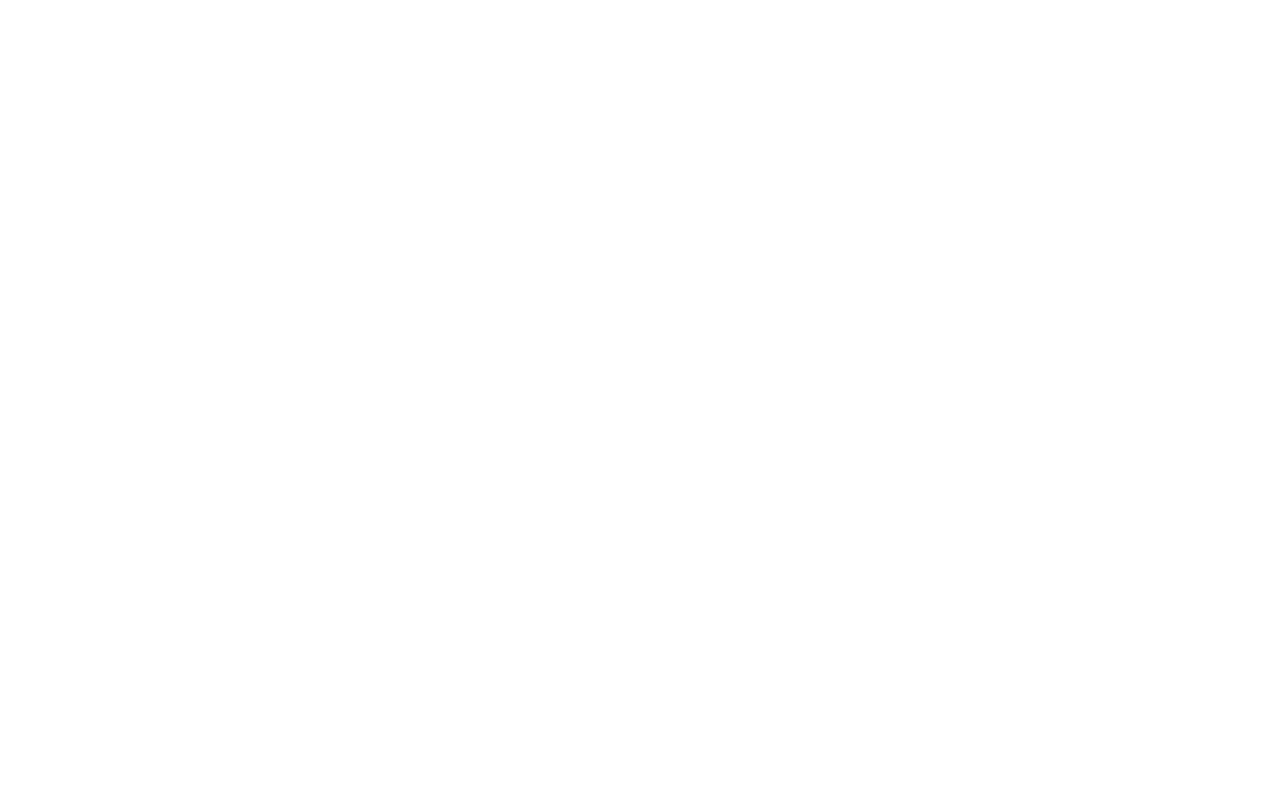
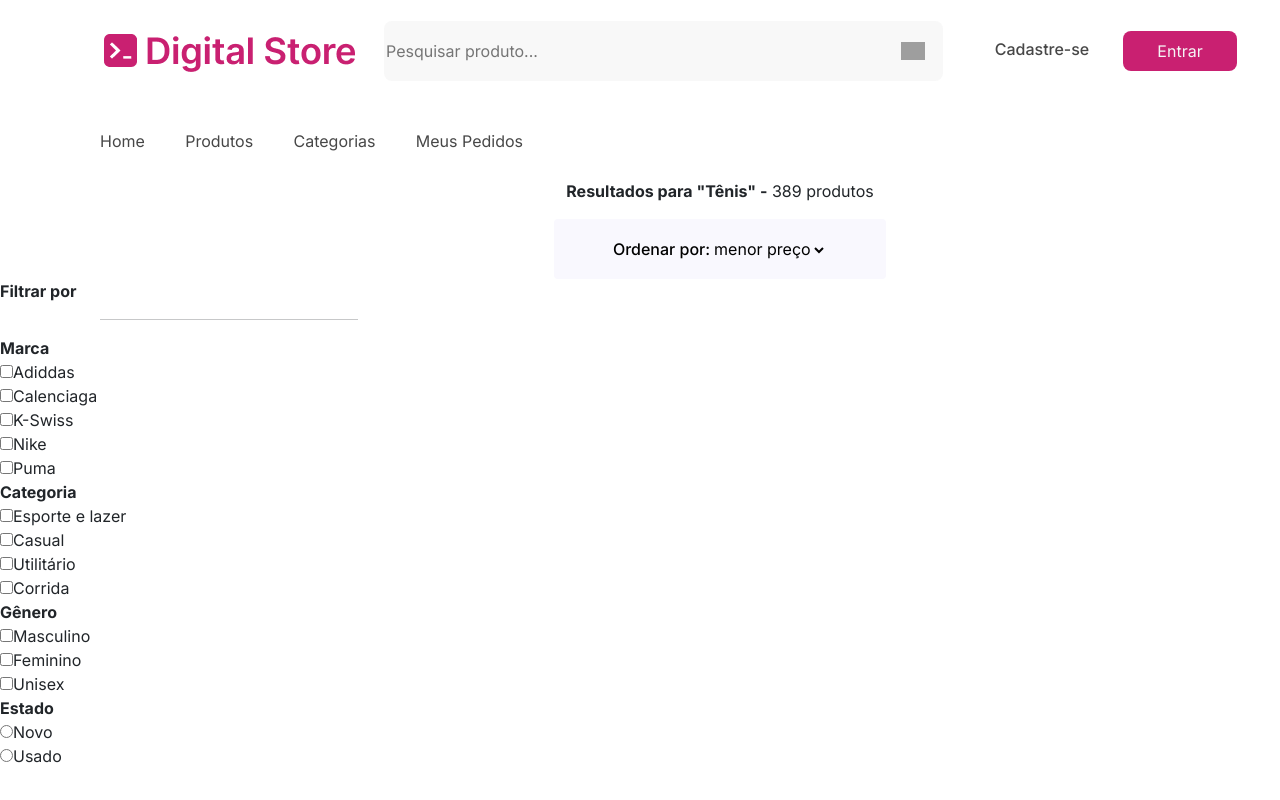
Before and after one commit to JohnyMax42/projeto-drip-store, a React (Vite) app: page / in a window 1280 px wide. Shown: the part 1340-2140 px from the top of the page. Before the commit the page ends 1327 px from the top, so only its background shows below. Built offline with nearby package versions, Linux system fonts and the light colour scheme; grey boxes are pictures that could not be loaded.

Commit message:
product linting criação

```diff
--- a/src/App.jsx
+++ b/src/App.jsx
@@ -21,6 +21,7 @@
         <Footer></Footer> */}
 
       <Layout pagina={<Banner/>}></Layout>
+      <Layout pagina={<ProductListingPage/>}></Layout>
 
         {/* Codigo padrão do vite
       <div>
--- /dev/null
+++ b/src/pages/ProductListing.css
@@ -0,0 +1,26 @@
+#botaoSelecao{
+    width: 332px;
+    height: 60px;
+    border: 1px;
+    border-radius: 4px;
+    background-color: rgba(249, 248, 254, 1);
+}
+select{
+    border: 0px;
+    background-color: rgba(249, 248, 254, 1);
+}
+form{
+    width: 308px;
+    height: 720px;
+    border: 1px;
+    display: flex;
+    flex-direction: column;
+    flex-wrap: wrap;
+    text-align: left;
+}
+hr{
+    border-color: rgba(204, 204, 204, 1);
+}
+.filtro{
+    font-weight: bold;
+}
--- a/src/pages/ProductListingPage.jsx
+++ b/src/pages/ProductListingPage.jsx
@@ -1,11 +1,63 @@
+import './ProductListing.css'
+
 export default function ProductListingPage(){
 
     return(
-
         <div>
-
-            <label htmlFor="">Ordenar por</label>
-
+            <p><strong>Resultados para "Tênis" -</strong> 389 produtos</p>
+            <div>
+                <button id='botaoSelecao'>
+                <label htmlFor="selecaoPrecos">Ordenar por:</label>
+                <select name="selecao" id="selecaoPrecos">
+                    <option value="1"> menor preço</option>
+                    <option value="2"> maior preço</option>
+                </select>
+                </button>
+            </div>
+            <form action="#">
+            <p className='filtro'>Filtrar por</p>
+            <hr width="258px" size="1px"/>
+                <div>
+                    <label htmlFor="" className='filtro'>Marca</label><br />
+                    <input type="checkbox" name="marca" id="marcaAdiddas" />
+                    <label htmlFor="marcaAdiddas">Adiddas</label><br />
+                    <input type="checkbox" name="marca" id="marcaCalenciaga" />
+                    <label htmlFor="marcaCalenciaga">Calenciaga</label><br />
+                    <input type="checkbox" name="marca" id="marcaKswiss" />
+                    <label htmlFor="marcaKswiss">K-Swiss</label><br />
+                    <input type="checkbox" name="marca" id="marcaNike" />
+                    <label htmlFor="marcaNike">Nike</label><br />
+                    <input type="checkbox" name="marca" id="marcaPuma" />
+                    <label htmlFor="marcaPuma">Puma</label><br />
+                </div>
+                <div>
+                    <label htmlFor="" className='filtro'>Categoria</label><br />
+                    <input type="checkbox" name="categoria" id="categoriaEsporte" />
+                    <label htmlFor="categoriaEsporte">Esporte e lazer</label><br />
+                    <input type="checkbox" name="categoria" id="categoriaCasual" />
+                    <label htmlFor="categoriaCasual">Casual</label><br />
+                    <input type="checkbox" name="categoria" id="categoriaUtilitario" />
+                    <label htmlFor="categoriaUtilitario">Utilitário</label><br />
+                    <input type="checkbox" name="categoria" id="categoriaCorrida" />
+                    <label htmlFor="categoriaCorrida">Corrida</label><br />
+                </div>
+                <div>
+                    <label htmlFor="" className='filtro'>Gênero</label><br />
+                    <input type="checkbox" name="genero" id="generoMasculino" />
+                    <label htmlFor="generoMasculino">Masculino</label><br />
+                    <input type="checkbox" name="genero" id="generoFeminino" />
+                    <label htmlFor="generoFeminino">Feminino</label><br />
+                    <input type="checkbox" name="genero" id="generoUnisex" />
+                    <label htmlFor="generoUnisex">Unisex</label><br />
+                </div>
+                <div>
+                <label htmlFor="" className='filtro'>Estado</label><br />
+                    <input type="radio" name="estado" id="estadoNovo" />
+                    <label htmlFor="estadoNovo">Novo</label><br />
+                    <input type="radio" name="estado" id="estadoUsado" />
+                    <label htmlFor="estadoUsado">Usado</label>
+                </div>
+            </form>
         </div>
 
     )
```
Also changed, not shown: src/pages/Homepage.jsx (deleted).
